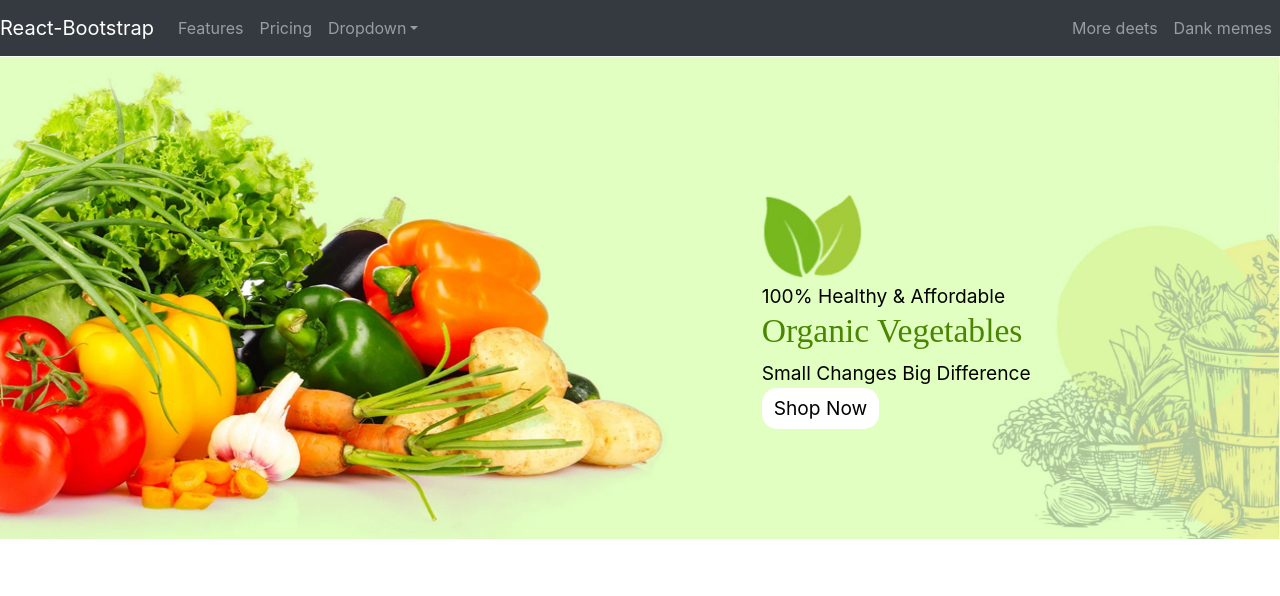
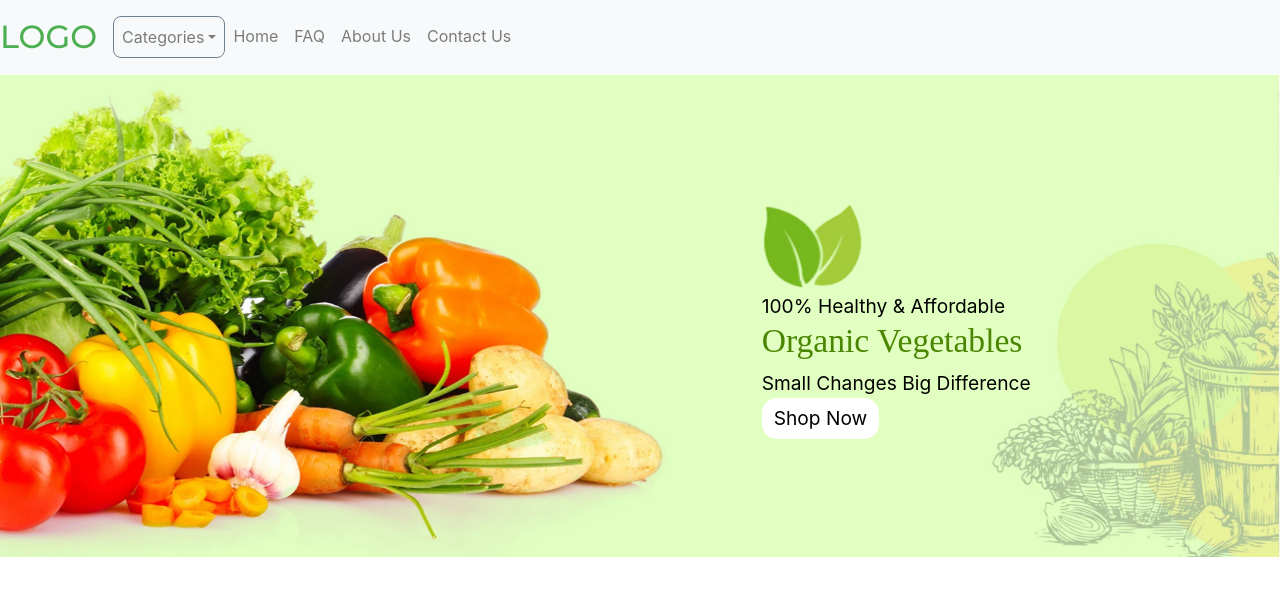
Before and after one commit to Team-KitKat/ecommerce-frontend, a React (Create React App) app: page /home in a window 1280 px wide. Shown: the top 596 px of the page. Built offline with nearby package versions, Linux system fonts and the light colour scheme.

Commit message:
Navigation bar done with responsive

```diff
--- a/src/assets/styles/main.scss
+++ b/src/assets/styles/main.scss
@@ -1,2 +1,3 @@
 @import "partials/welcome";
 @import "partials/login";
+@import "partials/navigationbar";
--- a/src/assets/styles/partials/_navigationbar.scss
+++ b/src/assets/styles/partials/_navigationbar.scss
@@ -1,3 +1,13 @@
 .navigation-bar {
-
+  .brand {
+    font-family: "Montserrat", "sans-serif";
+    font-size: 2em;
+    color: #4caf50;
+  }
+  .drop-down {
+    border-color: slategrey;
+    border-style: solid;
+    border-width: .1em;
+    border-radius: .5em;
+  }
 }
--- a/src/assets/styles/partials/_welcome.scss
+++ b/src/assets/styles/partials/_welcome.scss
@@ -5,12 +5,13 @@
   height: fit-content;
 
   .banner-image {
+    position: absolute;
     max-width: 100%;
     height: auto;
   }
   .banner-content {
     width: 100%;
-    position: absolute;
+    position: relative;
     top: 12em;
     height: auto;
 
@@ -40,18 +41,18 @@
     height: auto;
 
     .banner-image {
+      position: absolute;
       max-width: 100%;
       height: auto;
     }
     .banner-content {
-
+      left: -1.5em;
       width: 100%;
-      position: absolute;
-      top: 4em;
-
+      position: relative;
+      top: 1em;
       h3 {
         position: absolute;
-        top: 2.5em;
+        top: 2.2em;
         font-size: .8em;
         font-family:  'Knewave', cursive;
         color: #4A8601;
@@ -63,7 +64,7 @@
       }
       .btn-shop {
         position: absolute;
-        top: 10em;
+        top: 8em;
         font-size: .4em;
         color: black;
         background-color: white;
@@ -80,14 +81,15 @@
     height: auto;
 
     .banner-image {
+      position: absolute;
       max-width: 100%;
       height: auto;
     }
     .banner-content {
 
       width: 100%;
-      position: absolute;
-      top: 3.5em;
+      position: relative;
+      top: .5em;
 
       h3 {
         font-size: .9em;
@@ -116,14 +118,15 @@
     height: auto;
 
     .banner-image {
+      position: absolute;
       max-width: 100%;
       height: auto;
     }
     .banner-content {
 
       width: 100%;
-      position: absolute;
-      top: 6em;
+      position: relative;
+      top: 3em;
 
       h3 {
         font-size: .8em;
@@ -153,14 +156,15 @@
     height: auto;
 
     .banner-image {
+      position: absolute;
       max-width: 100%;
       height: auto;
     }
     .banner-content {
 
       width: 100%;
-      position: absolute;
-      top: 8em;
+      position: relative;
+      top: 4em;
 
       h3 {
         font-size: 2em;
@@ -188,14 +192,15 @@
     height: auto;
 
     .banner-image {
+      position: absolute;
       max-width: 100%;
       height: auto;
     }
     .banner-content {
 
       width: 100%;
-      position: absolute;
-      top: 12em;
+      position: relative;
+      top: 8em;
 
       h3 {
         font-size: 2.1em;
--- a/src/components/navbar/NavigationBar.tsx
+++ b/src/components/navbar/NavigationBar.tsx
@@ -3,26 +3,22 @@ import {Nav, Navbar, NavDropdown} from "react-bootstrap";
 
 const NavigationBar: React.FC = () => {
     return (
-        <Navbar collapseOnSelect expand="xl" bg="dark" variant="dark" className='navigation-bar mx-0 px-0'>
-            <Navbar.Brand href="#home">React-Bootstrap</Navbar.Brand>
+        <Navbar collapseOnSelect expand="xl" bg="light" variant="light" className='navigation-bar mx-0 px-0'>
+            <Navbar.Brand className='brand' href="#home">LOGO</Navbar.Brand>
             <Navbar.Toggle aria-controls="responsive-navbar-nav" />
             <Navbar.Collapse id="responsive-navbar-nav">
                 <Nav className="mr-auto">
-                    <Nav.Link href="#features">Features</Nav.Link>
-                    <Nav.Link href="#pricing">Pricing</Nav.Link>
-                    <NavDropdown title="Dropdown" id="collasible-nav-dropdown">
+                    <NavDropdown title="Categories" id="collasible-nav-dropdown" className='drop-down'>
                         <NavDropdown.Item href="#action/3.1">Action</NavDropdown.Item>
                         <NavDropdown.Item href="#action/3.2">Another action</NavDropdown.Item>
                         <NavDropdown.Item href="#action/3.3">Something</NavDropdown.Item>
                         <NavDropdown.Divider />
                         <NavDropdown.Item href="#action/3.4">Separated link</NavDropdown.Item>
                     </NavDropdown>
-                </Nav>
-                <Nav>
-                    <Nav.Link href="#deets">More deets</Nav.Link>
-                    <Nav.Link eventKey={2} href="#memes">
-                        Dank memes
-                    </Nav.Link>
+                    <Nav.Link href="#features">Home</Nav.Link>
+                    <Nav.Link href="#pricing">FAQ</Nav.Link>
+                    <Nav.Link href="#features">About Us</Nav.Link>
+                    <Nav.Link href="#pricing">Contact Us</Nav.Link>
                 </Nav>
             </Navbar.Collapse>
         </Navbar>
```
